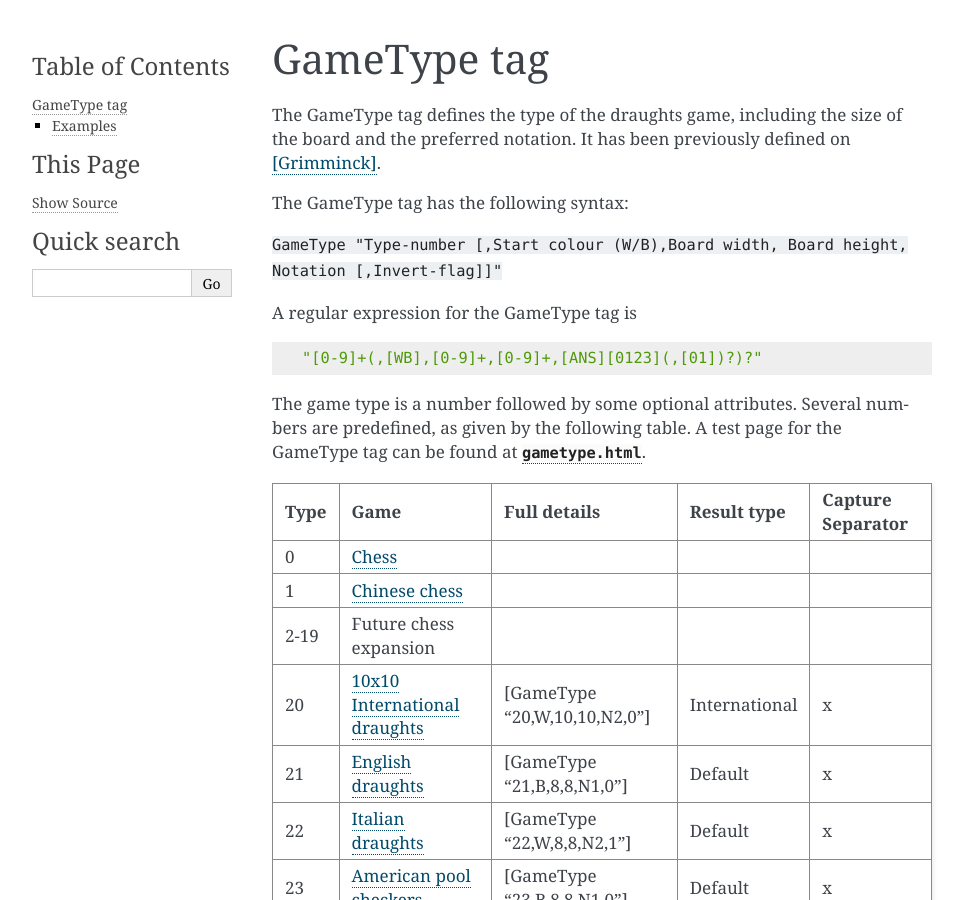
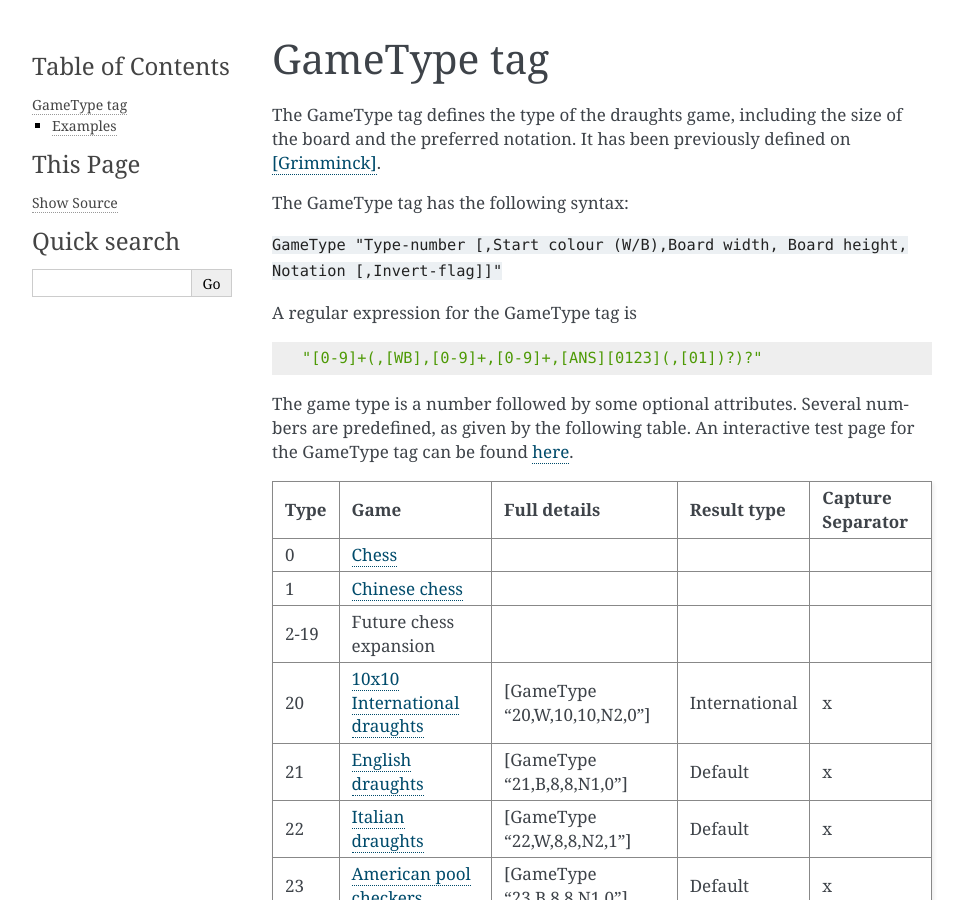
Before and after one commit to wiegerw/pdn, a Sphinx documentation site: the page built from doc/gametype.rst, in a window 1280 px wide and 900 px high. Shown: the whole window, without its empty margins (148-1112 px from the left). Built offline with Sphinx 7.4.7, drawn with Linux system fonts in a browser that asks for light colours.

Commit message:
Publish the GameType tester as a real page instead of a download
doc/gametype.html shared its output filename with the Sphinx-rendered
doc/gametype.rst page, so the :download: role that referenced it had
to stash it under a content-hashed _downloads/ path instead of serving
it as a browsable page. Move it to doc/_static/gametype_tester.html,
enable html_static_path so Sphinx copies it to a stable URL, and link
to it directly from gametype.rst instead of using :download:.

Co-Authored-By: Claude Sonnet 4.6 <noreply@anthropic.com>

```diff
--- a/doc/conf.py
+++ b/doc/conf.py
@@ -24,7 +24,7 @@ exclude_patterns = []
 # https://www.sphinx-doc.org/en/master/usage/configuration.html#options-for-html-output
 
 html_theme = 'alabaster'
-# html_static_path = ['_static']
+html_static_path = ['_static']
 
 # -- Options for LaTeX output --------------------------------------------------
 
--- a/doc/gametype.rst
+++ b/doc/gametype.rst
@@ -18,8 +18,8 @@ A regular expression for the GameType tag is
   "[0-9]+(,[WB],[0-9]+,[0-9]+,[ANS][0123](,[01])?)?"
 
 The game type is a number followed by some optional attributes. Several numbers are
-predefined, as given by the following table. A test page for the GameType tag can be
-found at :download:`gametype.html <gametype.html>`.
+predefined, as given by the following table. An interactive test page for the
+GameType tag can be found `here <_static/gametype_tester.html>`_.
 
 +-------+----------------------------------------------------------------------------------------+------------------------------+---------------+-------------------+
 | Type  | Game                                                                                   | Full details                 | Result type   | Capture Separator |
```
Also changed, not shown: doc/_static/gametype_tester.html (renamed from doc/gametype.html).
